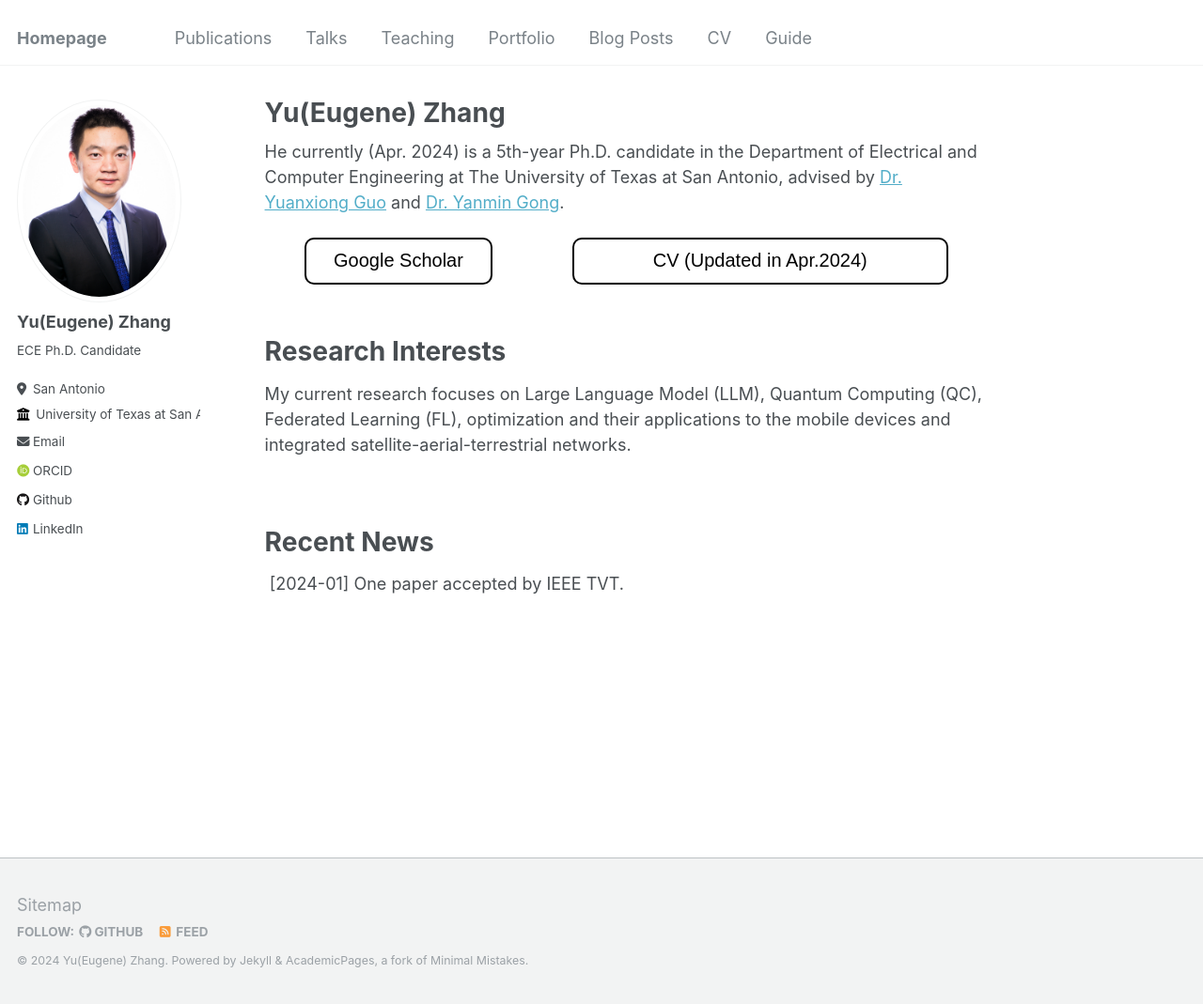
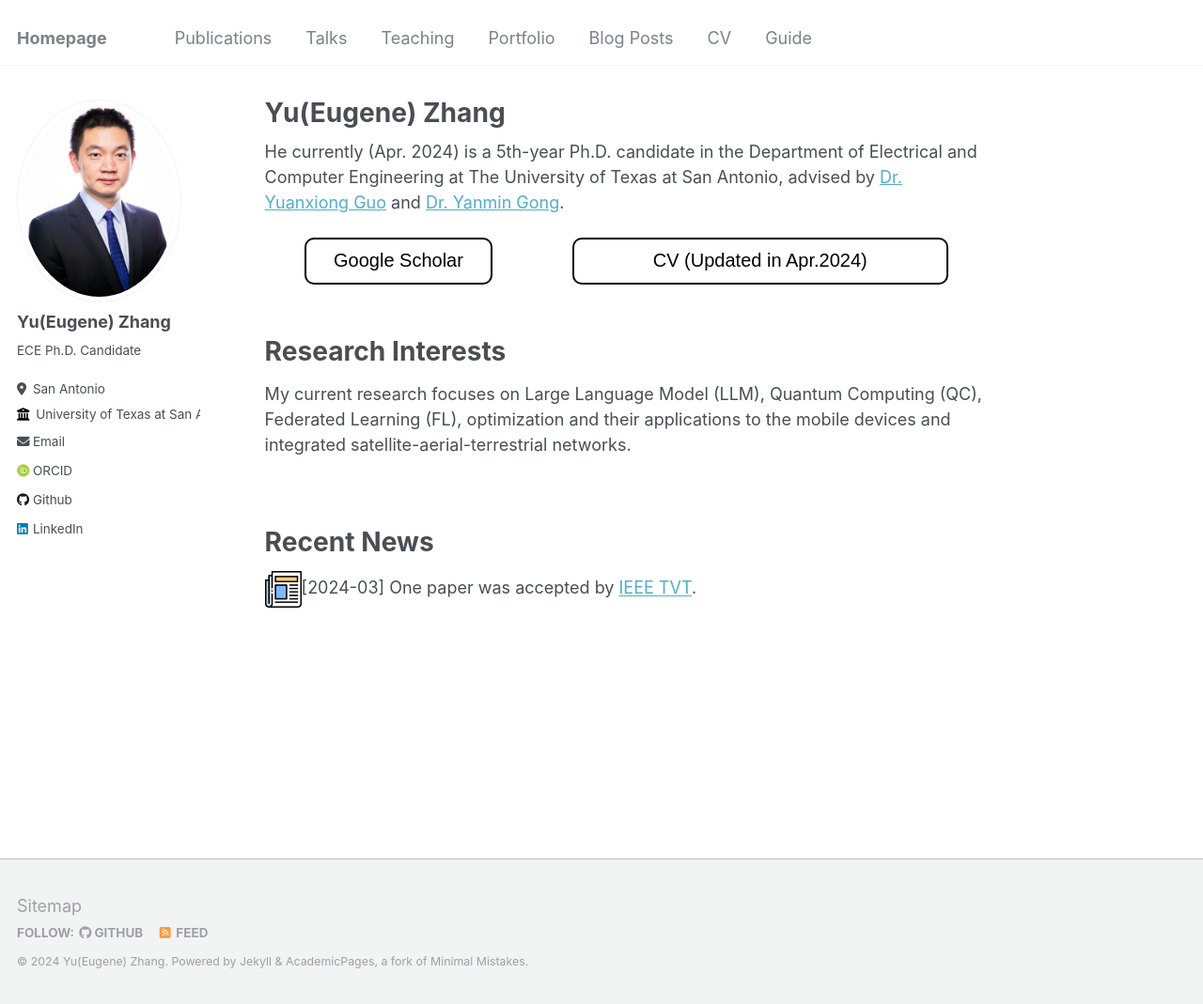
Before and after one commit to Yu-Zhang-Eugene/yu-zhang-eugene.github.io, a Jekyll site: the page built from _pages/about.md, in a window 1280 px wide and 1069 px high. Shown: the whole window at 94% size. Built offline with Jekyll 4.4.1, drawn with Linux system fonts in a browser that asks for light colours; some web fonts are replaced.

Commit message:
modified:   _pages/about.md 	new file:   images/newspaper.png

```diff
--- a/_pages/about.md
+++ b/_pages/about.md
@@ -11,7 +11,7 @@ He currently (Apr. 2024) is a 5th-year Ph.D. candidate in the Department of Elec
 
 <div style="display: flex; justify-content: space-around; align-items: center;">
   <!-- First button linking to Stack Overflow -->
-  <form action="https://scholar.google.com/citations?user=p6z9Id4AAAAJ&hl=en&authuser=1" method="get" target="_blank">
+  <form action="https://scholar.google.com/citations?hl=en&user=p6z9Id4AAAAJ" method="get" target="_blank">
     <button type="submit" style="width: 200px; height: 50px; font-size: 20px; color: black; background-color: white; border: 2px solid black; border-radius: 10px; font-family: Arial, sans-serif;">
       Google Scholar
     </button>
@@ -39,4 +39,4 @@ My current research focuses on Large Language Model (LLM), Quantum Computing (QC
 Recent News
 ======
 
-<i class="fa fa-newspaper-o" aria-hidden="true"></i> [2024-01] One paper accepted by IEEE TVT.
+![news](/images/newspaper.png){:height="39px" width="39px"}[2024-03] One paper was accepted by [IEEE TVT](https://ieeexplore.ieee.org/xpl/RecentIssue.jsp?punumber=25).
```
Also changed, not shown: images/newspaper.png (added).
